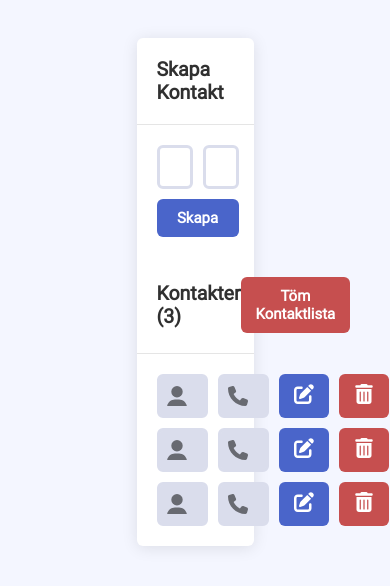
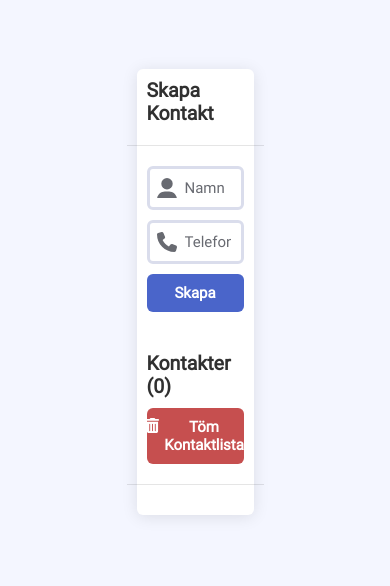
Before and after one commit to Akke/kontaktlista, a plain HTML site: page index.html in a window 390 px wide. Shown: the part 130-716 px from the top of the page. Drawn offline with Linux system fonts and the light colour scheme.

Commit message:
added mobile support and more details

```diff
--- a/index.html
+++ b/index.html
@@ -18,71 +18,33 @@
                 <div class="form-error"></div>
 
                 <form method="post" class="contact-form">
-                    <input type="text" name="name" placeholder="Namn">
-                    <input type="text" name="phone" placeholder="Telefon">
+                    <div class="input-container">
+                        <div class="icon icon-user"></div>
+                        <input type="text" name="name" placeholder="Namn">
+                    </div>
+
+                    <div class="input-container">
+                        <div class="icon icon-number"></div>
+                        <input type="text" name="phone" placeholder="Telefon">
+                    </div>
+
                     <input class="create" type="submit" value="Skapa">
                 </form>
             </div>
 
             <div class="contacts-list">
                 <div class="header">
-                    <h1>Kontakter (<span class="contact-count">3</span>)</h1>
-                    <button class="delete-list">Töm Kontaktlista</button>
+                    <h1>Kontakter (<span class="contact-count">0</span>)</h1>
+                    <button class="delete-list">
+                        <img src="images/delete.svg">
+                        <span>Töm Kontaktlista</span>
+                    </button>
                 </div>
 
                 <div class="contacts-error"></div>
 
                 <ul>
-                    <li id="1">
-                        <div class="input-container">
-                            <div class="icon icon-user"></div>
-                            <input name="name" type="text" placeholder="Namn" value="John Doe" disabled>
-                        </div>
-                        <div class="input-container">
-                            <div class="icon icon-number"></div>
-                            <input name="phone" type="text" placeholder="Telefon" value="+4612345678" disabled>
-                        </div>
-                        <button class="edit">
-                            <img src="images/edit.svg">
-                        </button>
-                        <button class="delete">
-                            <img src="images/delete.svg">
-                        </button>
-                    </li>
 
-                    <li id="2">
-                        <div class="input-container">
-                            <div class="icon icon-user"></div>
-                            <input name="name" type="text" placeholder="Namn" value="John Doe" disabled>
-                        </div>
-                        <div class="input-container">
-                            <div class="icon icon-number"></div>
-                            <input name="phone" type="text" placeholder="Telefon" value="+4612345678" disabled>
-                        </div>
-                        <button class="edit">
-                            <img src="images/edit.svg">
-                        </button>
-                        <button class="delete">
-                            <img src="images/delete.svg">
-                        </button>
-                    </li>
-
-                    <li id="3">
-                        <div class="input-container">
-                            <div class="icon icon-user"></div>
-                            <input name="name" type="text" placeholder="Namn" value="John Doe" disabled>
-                        </div>
-                        <div class="input-container">
-                            <div class="icon icon-number"></div>
-                            <input name="phone" type="text" placeholder="Telefon" value="+4612345678" disabled>
-                        </div>
-                        <button class="edit">
-                            <img src="images/edit.svg">
-                        </button>
-                        <button class="delete">
-                            <img src="images/delete.svg">
-                        </button>
-                    </li>
                 </ul>
             </div>
         </div>
--- a/scripts/main.js
+++ b/scripts/main.js
@@ -78,6 +78,8 @@ function deleteContact(elem) {
     contactArray = contactArray.filter(item => item.element.id !== elem.id)
 
     updateContactCount()
+
+    clearErrors()
 }
 
 function createContact(name, phone) {
@@ -114,6 +116,8 @@ function createContact(name, phone) {
     })
 
     updateContactCount()
+
+    clearErrors()
 }
 
 function updateContactCount() {
@@ -152,6 +156,18 @@ function displayError(errorText, errorType) {
     errorElement.style.display = "block"
 
     errorElement.innerHTML = errorText
+}
+
+function clearErrors() {
+    let contactCreationErrors = document.getElementsByClassName("form-error")[0]
+    if(contactCreationErrors) {
+        contactCreationErrors.style.display = "none"
+    }
+
+    let contactListErrors = document.getElementsByClassName("contacts-error")[0]
+    if(contactListErrors) {
+        contactListErrors.style.display = "none"
+    }
 }
 
 /*
--- a/styles/style.css
+++ b/styles/style.css
@@ -86,6 +86,15 @@ input[type="text"]::placeholder {
     width: auto;
     margin-left: auto;
     background-color: #c64f4f;
+    display: flex;
+    justify-content: center;
+}
+
+.header .delete-list img {
+    height: 15px;
+    width: 15px;
+    pointer-events: none;
+    margin-right: 5px;
 }
 
 .input-fields .form-error,
@@ -172,15 +181,18 @@ input[type="text"]::placeholder {
     pointer-events: none; /* behövs för att inte gör bilden klickbar */
 }
 
-.contacts-list ul li .input-container {
+.contacts-list ul li .input-container,
+.contact-form .input-container {
     position: relative;
 }
 
-.contacts-list ul li .input-container input {
+.contacts-list ul li .input-container input,
+.contact-form .input-container input {
     padding: 10px 10px 10px 35px;
 }
 
-.contacts-list ul li .input-container .icon {
+.contacts-list ul li .input-container .icon,
+.contact-form .input-container .icon {
     position: absolute;
     height: 20px;
     width: 20px;
@@ -192,14 +204,45 @@ input[type="text"]::placeholder {
     fill: var(--input-text-color);
 }
 
-.contacts-list ul li .input-container .icon-user {
+.contacts-list ul li .input-container .icon-user,
+.contact-form .input-container .icon-user {
     background-image: url("../images/name.svg")
 }
 
-.contacts-list ul li .input-container .icon-number {
+.contacts-list ul li .input-container .icon-number,
+.contact-form .input-container .icon-number {
     background-image: url("../images/phone.svg")
 }
 
 .contacts-list .no-contacts {
     display: none;
 }
+
+@media (max-width: 1100px) {
+    .wrapper .container {
+        padding: 10px;
+    }
+
+    .input-fields .contact-form {
+        display: flex;
+        flex-wrap: wrap;
+    }
+
+    .header {
+        flex-wrap: wrap;
+        justify-content: center;
+    }
+
+    .header .delete-list {
+        margin: 10px 0 0;
+        width: 100%;
+    }
+
+    .contacts-list ul li {
+        flex-wrap: wrap;
+    }
+
+    .contacts-list ul li .input-container {
+        width: 100%;
+    }
+}
```
